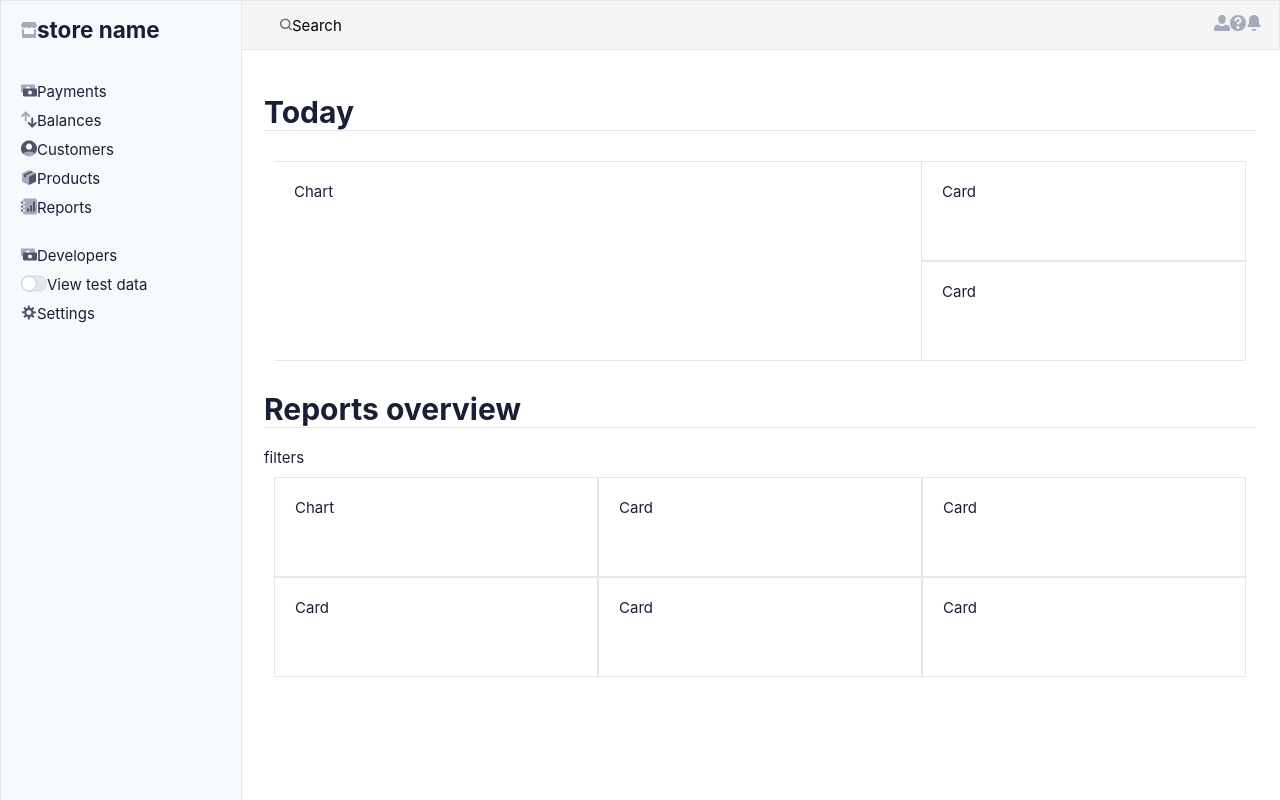
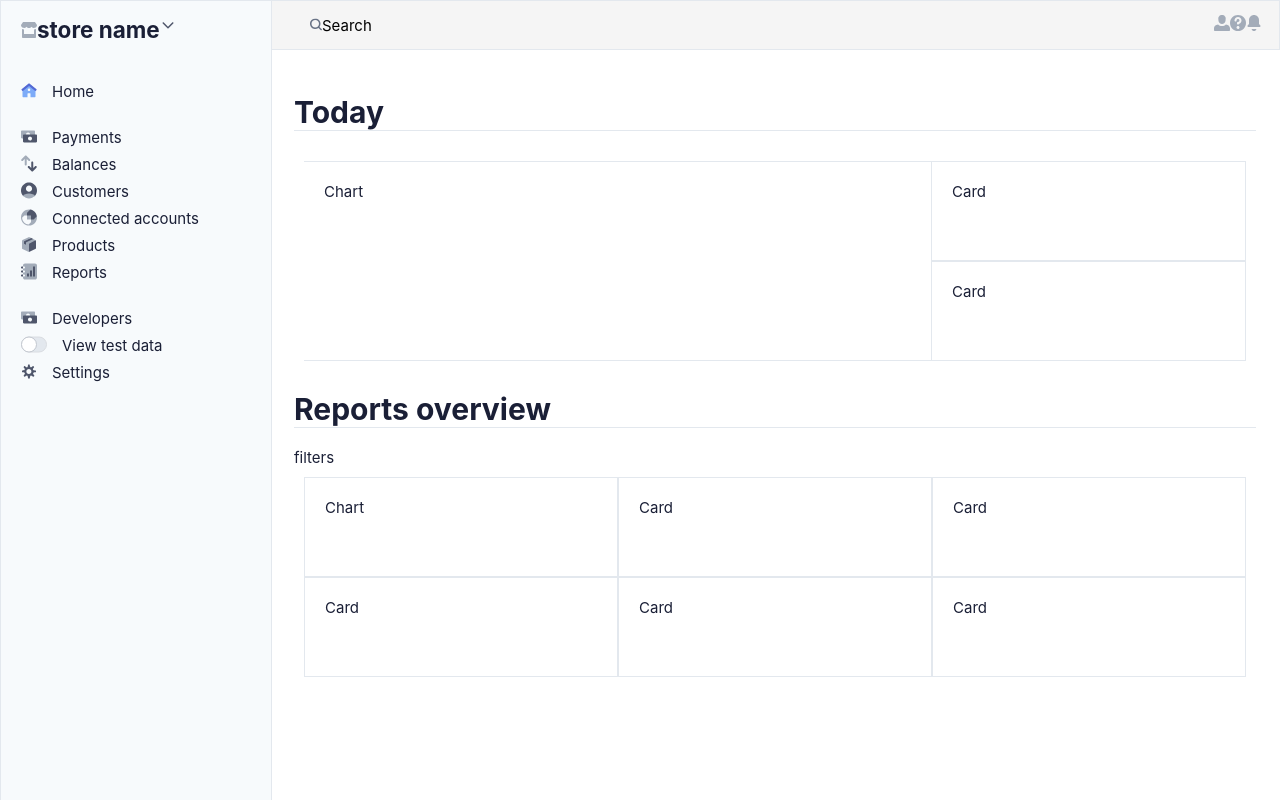
Before and after one commit to 0meram/ChargeflowDashboard, a React (Create React App) app: page / in a window 1280 px wide. Built offline with nearby package versions, Linux system fonts and the light colour scheme.

Commit message:
side menu wip

```diff
--- a/src/App.css
+++ b/src/App.css
@@ -3,14 +3,15 @@ body {
   padding: 0;
   color: #1A1F36;
   box-sizing: border-box;
-  font-family: SF Pro Text;
+  font-family: -apple-system, BlinkMacSystemFont, sans-serif;
   font-size: 15px;
+
 }
 
 .grid-container {
   display: grid;
   grid-template-columns: 1fr;
-  grid-template-rows: 50px 1fr 50px;
+  grid-template-rows: 0px 1fr 50px;
   grid-template-areas:
     'header'
     'main';
@@ -54,7 +55,7 @@ body {
   display: flex;
   flex-direction: column;
   height: 100%;
-  width: 240px;
+  width: 270px;
   position: fixed;
   overflow-y: auto;
   z-index: 2;
@@ -78,15 +79,21 @@ body {
   list-style-type: none;
 }
 
-.aside_list li {
+.aside_list div {
   padding: 5px 5px 5px 20px;
   color: #1A1F36;
   display: flex;
+  height: 17px
 }
 
-.aside_list li:hover {
-  background-color: rgb(112, 112, 112);
+.aside_list li {
+  margin-left: 15px;
+}
+
+.aside_list div:hover {
+  background-color: rgb(172, 172, 172);
   cursor: pointer;
+  color: white;
 }
 
 /* Layout for main content overview and its cards */
@@ -181,7 +188,7 @@ body {
 @media only screen and (min-width: 750px) {
   .grid-container {
     display: grid;
-    grid-template-columns: 240px 1fr;
+    grid-template-columns: 270px 1fr;
     grid-template-rows: 50px 1fr 50px;
     grid-template-areas:
       'aside header'
--- a/src/components/SideMenu.jsx
+++ b/src/components/SideMenu.jsx
@@ -1,4 +1,4 @@
-import React , {useState} from 'react'
+import React, { useState } from 'react'
 import { ReactComponent as Payment } from '../icons/payments.svg';
 import { ReactComponent as Balance } from '../icons/balance.svg';
 import { ReactComponent as Product } from '../icons/product.svg';
@@ -9,24 +9,28 @@ import { ReactComponent as Account } from '../icons/acounts.svg';
 import { ReactComponent as Report } from '../icons/report.svg';
 import { ReactComponent as Developer } from '../icons/developer.svg';
 import { ReactComponent as Costumer } from '../icons/costumers.svg';
+import { ReactComponent as Arrow } from '../icons/arrow.svg';
+import { ReactComponent as Home } from '../icons/home.svg';
 
 const SideMenu = () => {
     const [asideActive, setAsideActive] = useState(false);
 
     return (
         <aside className={`aside ${asideActive ? 'active' : ''}`}>
-            <h2 className="aside_title"><div><Store /></div>store name</h2>
+            <h2 className="aside_title"><div><Store /></div>store name<Arrow /></h2>
             <ul className="aside_list">
-                <li><Payment />Payments</li>
-                <li><Balance />Balances</li>
-                <li><Costumer />Customers</li>
-                <li><Product />Products</li>
-                <li><Report />Reports</li>
-                <br></br>
-                <li><Payment />Developers</li>
-                <li><Toggle />View test data</li>
-                <li><Settings />Settings
-                </li>
+                <div><Home /><li>Home</li></div>
+                <br />
+                <div><Payment /><li>Payments</li></div>
+                <div><Balance /><li>Balances</li></div>
+                <div><Costumer /><li>Customers</li></div>
+                <div><Account /><li>Connected accounts</li></div>
+                <div><Product /><li>Products</li></div>
+                <div><Report /><li>Reports</li></div>
+                <br />
+                <div><Payment /><li>Developers</li></div>
+                <div><Toggle /><li>View test data</li></div>
+                <div><Settings /><li>Settings</li></div>
             </ul>
         </aside>
     )
```
